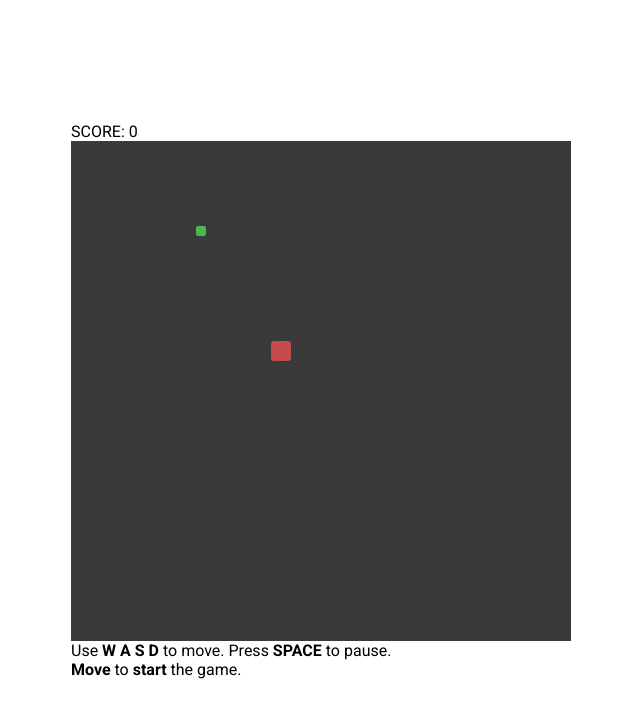
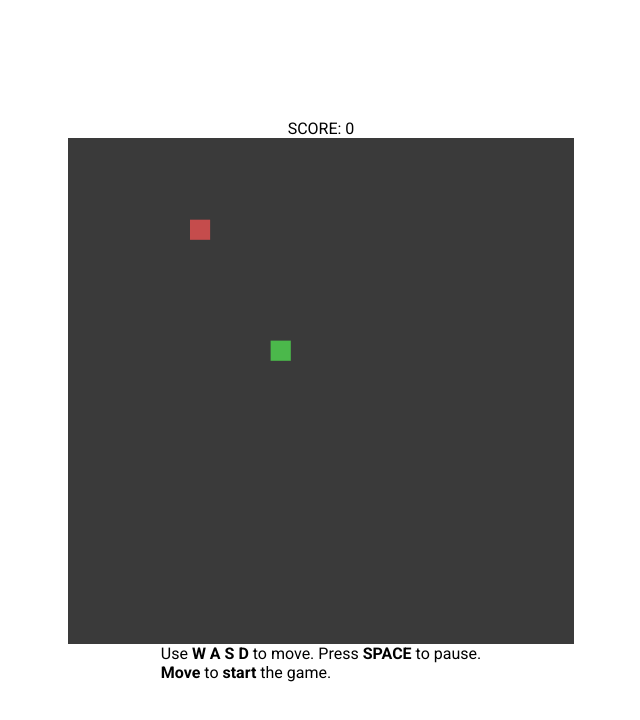
Before and after one commit to victorananias/js-snake-game, a plain HTML site: page index.html in a window 1280 px wide. Shown: the whole page, without its empty margins (319-959 px from the left). Drawn offline with Linux system fonts and the light colour scheme.

Commit message:
- canvas added - collisor ready

```diff
--- a/Collisor.js
+++ b/Collisor.js
@@ -47,10 +47,6 @@ class Collisor {
 
     for (const i in hitboxes1) {
       for (const j in hitboxes2) {
-        if (hitboxes1[i] instanceof SnakeHead || hitboxes1[j] instanceof SnakeHead) {
-          console.log(hitboxes1[i], hitboxes2[j])
-        }
-
         if (!this.collided(hitboxes1[i], hitboxes2[j])) {
           continue
         }
--- a/Fruit.js
+++ b/Fruit.js
@@ -1,20 +1,20 @@
 class Fruit {
-  constructor(size) {
-    this.size = size
-    this.element = $('.fruit')
+  constructor(size, context) {
     this.x = -200
     this.y = -200
+    this.size = size
+    this.context = context
   }
 
   update() {
-    this.x = Math.floor(Math.random() * (gameWidth / this.size)) * this.size;
-    this.y = Math.floor(Math.random() * (gameHeight / this.size)) * this.size;
+    this.x = Math.floor(Math.random() * (500 / this.size)) * this.size;
+    this.y = Math.floor(Math.random() * (500 / this.size)) * this.size;
   }
 
   draw() {
-    const fruit = $('.fruit')
-    fruit.style.left = `${this.x}px`
-    fruit.style.top = `${this.y}px`
+    //FIXME: refactor
+    this.context.fillStyle = '#c54c4c'
+    this.context.fillRect(this.x, this.y, this.size, this.size)
   }
 
   collidedTo(obj) {
--- a/Snake.js
+++ b/Snake.js
@@ -1,80 +1,87 @@
 class Snake {
 
   constructor(x, y, size, collisor) {
-    this.x = x
-    this.y = y
     this.direction = ''
     this.speed = 180
     this.size = size
     this.collisor = collisor
 
-    const head = new SnakeHead(x, y, this.collidedTo.bind(this))
+    const head = new SnakePiece(x, y, this.size)
     this.head = head
+    this.head.collidedTo = this.collidedTo.bind(this)
     this.collisor.addObject(head)
 
     this.pieces = []
-    this.grow()
-    this.grow()
-    this.grow()
-    this.grow()
-    this.grow()
-    this.grow()
-    this.grow()
-
+    this.shouldGrow = false
   }
 
-  grow(x = -300, y = -300) {
-    const newPiece = new SnakePiece(x, y)
+  grow(x, y) {
+    const newPiece = new SnakePiece(x, y, this.size)
     this.pieces.push(newPiece)
     this.collisor.addObject(newPiece)
   }
 
   update() {
+    let x = this.head.x
+    let y = this.head.y
+
     switch (this.direction) {
       case '':
         break
 
       case 'left':
-        this.x -= this.size
+        x -= this.size
         break
 
       case 'right':
-        this.x += this.size
+        x += this.size
         break
 
       case 'up':
-        this.y -= this.size
+        y -= this.size
         break
 
       case 'down':
-        this.y += this.size
+        y += this.size
         break
-    }
-  }
-
-  draw() {
-    let x = this.x
-    let y = this.y
-
-    if (this.x == this.head.x && this.y == this.head.y) {
-      return
     }
 
     const body = [this.head, ...this.pieces]
 
     for (let i = 0; i < body.length; i++) {
-      let oldX = body[i].x
-      let oldY = body[i].y
+      const piece = body[i]
 
-      body[i].move(x, y)
+      let oldX = piece.x
+      let oldY = piece.y
+
+      piece.move(x, y)
 
       x = oldX
       y = oldY
     }
+
+    if (this.shouldGrow) {
+      this.grow(x, y)
+      this.shouldGrow = false
+    }
+
+  }
+
+  draw(context) {
+    const body = [this.head, ...this.pieces]
+
+    for (let i = 0; i < body.length; i++) {
+      const piece = body[i]
+      context.fillStyle = '#4bb84b'
+      context.fillRect(piece.x, piece.y, piece.size, piece.size)
+    }
   }
 
   collidedTo(obj) {
-    console.log(this.head)
-    this.grow()
+    if (obj instanceof Fruit) {
+      this.shouldGrow = true
+    } else if (obj instanceof SnakePiece) {
+      alert('deu ruim')
+    }
   }
 }
--- a/SnakeHead.js
+++ /dev/null
@@ -1,7 +0,0 @@
-class SnakeHead extends SnakePiece {
-
-  constructor(x, y, collidedTo) {
-    super(x, y)
-    this.collidedTo = collidedTo
-  }
-}
--- a/SnakePiece.js
+++ b/SnakePiece.js
@@ -1,38 +1,17 @@
 class SnakePiece {
-  constructor(x, y) {
-    const div = document.createElement('div')
-    div.classList.add('snake-piece')
-
-    this.element = div
+  constructor(x, y, size) {
+    this.size = size;
     this.move(x, y)
-
-    $('#game').appendChild(div)
   }
 
   move(x, y) {
-    this.element.style.left = `${x}px`
-    this.element.style.top = `${y}px`
-  }
-
-  get x() {
-    return parseInt(this.element.style.left)
-  }
-
-  get y() {
-    return parseInt(this.element.style.top)
-  }
-
-  get width() {
-    return (this.element.offsetWidth)
-  }
-
-  get height() {
-    return (this.element.offsetHeight)
+    this.x = x
+    this.y = y
   }
 
   hitboxes() {
     return [{
-      x: this.x, y: this.y, width: this.width, height: this.height
+      x: this.x, y: this.y, width: this.size, height: this.size
     }]
   }
 
--- a/index.html
+++ b/index.html
@@ -17,14 +17,9 @@
     </div>
 
     <div class="container">
-      <div id="game">
 
-        <div class="fruit flex-center">
-          <div class="fruit-content"></div>
-        </div>
-
-        <div class="snake-piece"></div>
-      </div>
+      <!--  CANVAS  -->
+      <canvas id="game" width="500" height="500"></canvas>
 
       <div id="game-over" class="flex-center">
         <div class="text-center">
@@ -58,7 +53,6 @@
   <script src="Keyboard.js"></script>
   <script src="Fruit.js"></script>
   <script src="SnakePiece.js"></script>
-  <script src="SnakeHead.js"></script>
   <script src="Snake.js"></script>
   <script src="script.js"></script>
 </body>
--- a/script.js
+++ b/script.js
@@ -1,7 +1,7 @@
 const $ = document.querySelector.bind(document);
 
 const ARROW_LEFT = 'a';
-ARROW_RIGHT = 'd',
+  ARROW_RIGHT = 'd',
   ARROW_UP = 'w',
   ARROW_DOWN = 's',
   SPACE = ' ';
@@ -18,21 +18,21 @@ let lastClick = new Date().getTime()
 let isGameOver = false
 let isPaused = false
 
-const game = $('#game')
-
-const gameWidth = parseInt(getStyle(game).width)
-const gameHeight = parseInt(getStyle(game).height)
+// const gameWidth = parseInt(getStyle(game).width)
+// const gameHeight = parseInt(getStyle(game).height)
 
 // const snakeStyle = getStyle($('.snake-piece'))
 
 
-const fruit = new Fruit(SIZE)
+const canvas = $('#game')
+const context = canvas.getContext('2d')
+
+const fruit = new Fruit(SIZE, context)
 const keyboard = new Keyboard()
 const collisor = new Collisor()
 const snake = new Snake(200, 200, SIZE, collisor)
 
 fruit.update()
-fruit.draw()
 
 
 // game.addEventListener('click', function (e) {
@@ -95,21 +95,27 @@ keyboard.onPress(SPACE, () => {
 })
 
 function animate() {
+
   if (isPaused || isGameOver) {
     requestAnimationFrame(animate)
     return
   }
 
+  context.clearRect(0, 0, canvas.width, canvas.size)
+  context.fillStyle = '#3a3a3a'
+  context.fillRect(0, 0, canvas.width, canvas.height)
+
   let now = new Date().getTime()
 
-  if (now - lastTime > SPEED * 3) {
+  if (now - lastTime > SPEED ) {
     snake.update()
     lastTime = now
-    collisor.check()
   }
 
+  snake.draw(context)
+  fruit.draw(context)
 
-  snake.draw()
+  collisor.check()
 
   requestAnimationFrame(animate)
 }
--- a/style.css
+++ b/style.css
@@ -13,20 +13,6 @@ body,
 #root {
   height: 100%;
   width: 100%;
-}
-
-:root {
-  --main-size: 15px;
-  --game-size: 460px;
-  --snake-color: #c54c4c;
-  --fruit-color: #4bb84b;
-}
-
-@media (min-width: 600px) {
-  :root {
-    --main-size: 20px;
-    --game-size: 500px;
-  }
 }
 
 body {
@@ -58,7 +44,7 @@ body {
 #game {
   width: 100%;
   height: 100%;
-  background-color: #3a3a3a;
+  border: 1px solid #3a3a3a;
   position: relative;
   overflow: hidden;
 }
@@ -104,27 +90,3 @@ body {
     top: 50%;
   }
 }
-
-.snake-piece {
-  background-color: var(--snake-color);
-  width: var(--main-size);
-  height: var(--main-size);
-  border-radius: 0.2rem;
-  position: absolute;
-  left: -200px;
-  top: -200px;
-}
-
-.fruit {
-  width: var(--main-size);
-  height: var(--main-size);
-  position: absolute;
-}
-
-.fruit .fruit-content {
-  border-radius: 20%;
-  background-color: var(--fruit-color);
-  position: absolute;
-  width: 50%;
-  height: 50%;
-}
```
